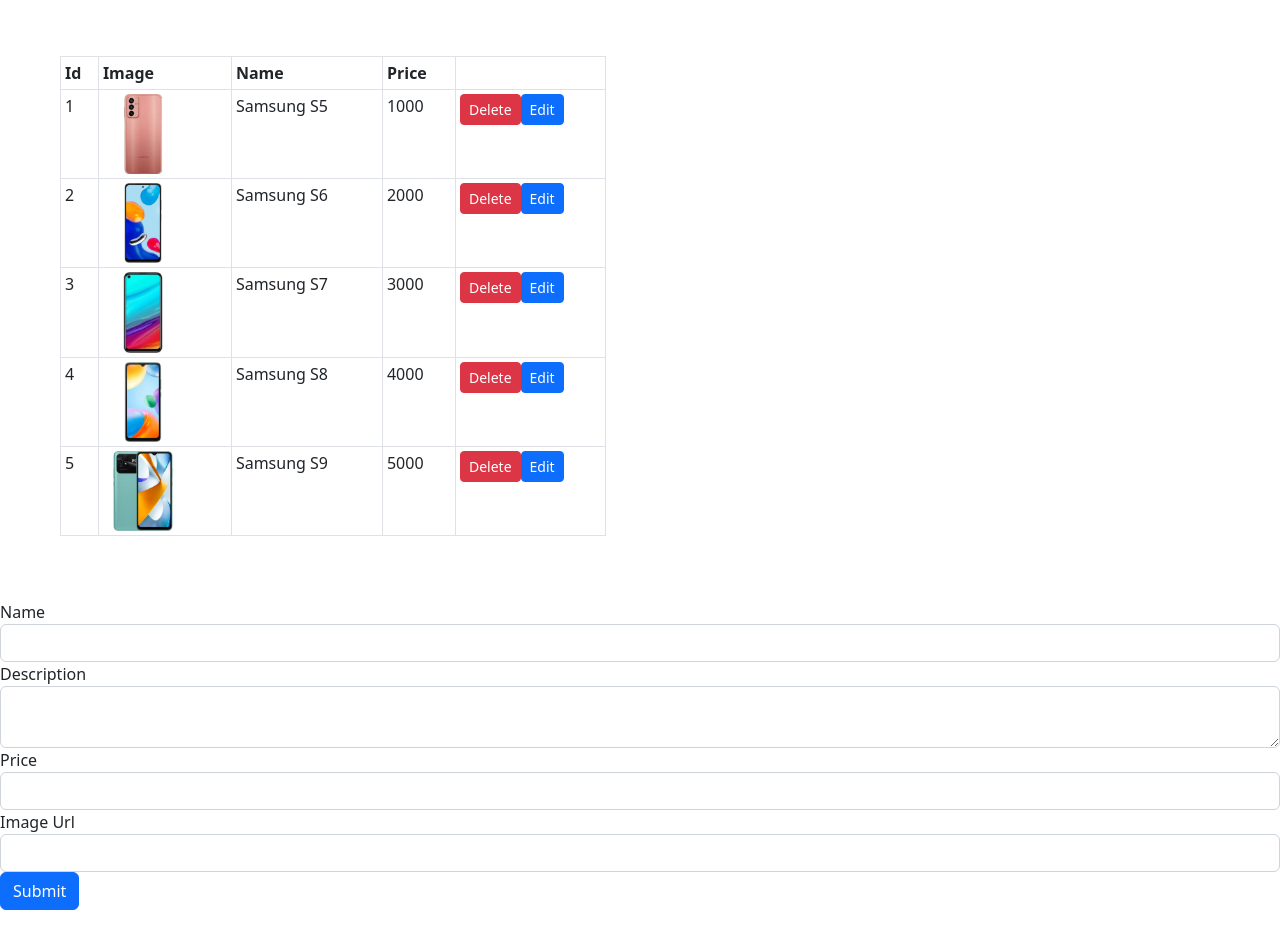
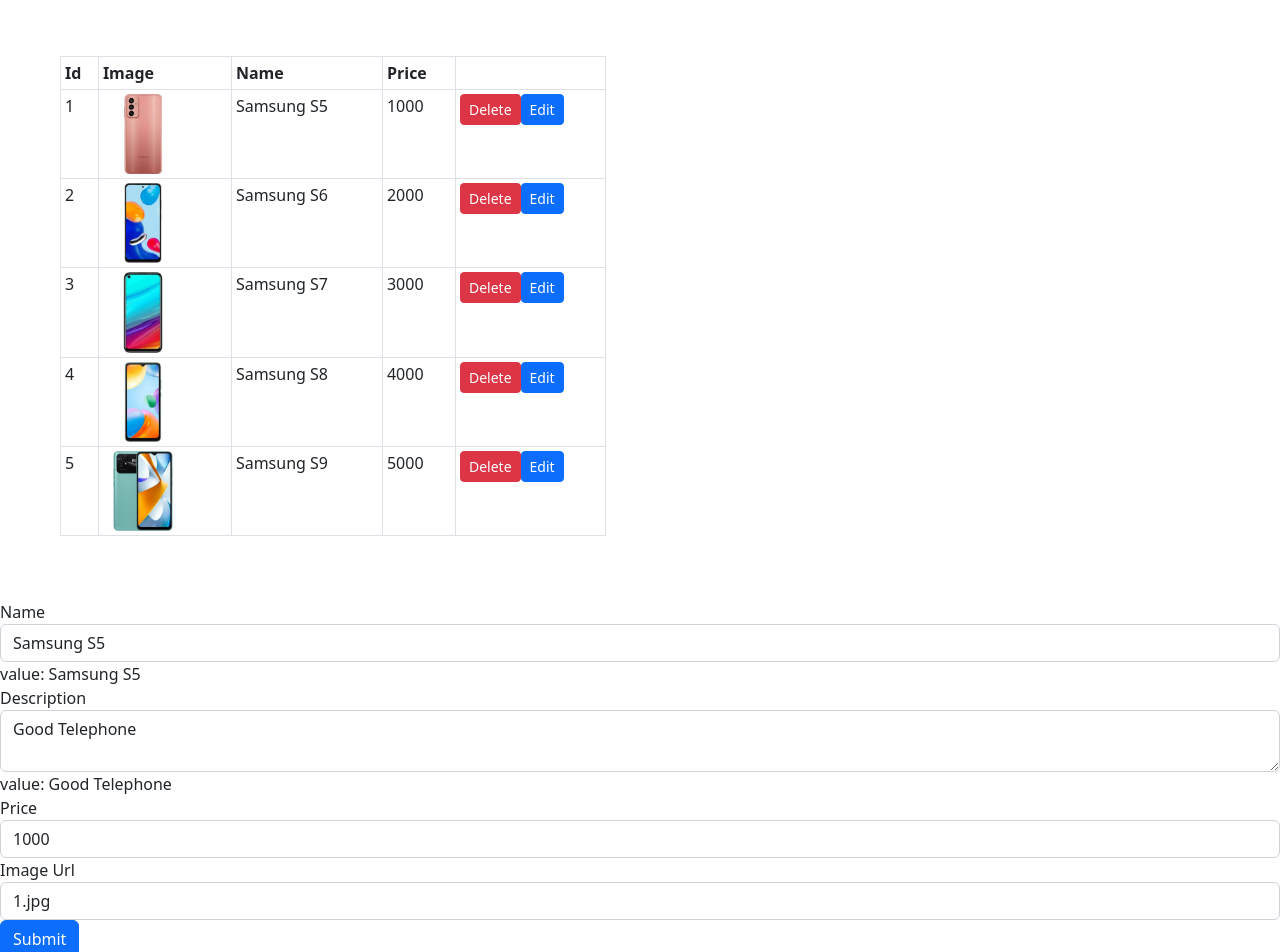
Before and after one commit to fatihdelice/learn-angular, an Angular app: page / in a window 1280 px wide. Shown: the top 952 px of the page. Before the commit the page ends 910 px from the top, so only its background shows below. Built offline with nearby package versions, Linux system fonts and the light colour scheme.

Commit message:
Reactive forms - FormControls added

```diff
--- a/src/app/app.module.ts
+++ b/src/app/app.module.ts
@@ -4,7 +4,7 @@
 import { SummaryPipe } from './summary.pipe';
 import { InputEmailDirective } from './input-email.directive';
 import { AdminProductsComponent } from './admin-products/admin-products.component';
-import { FormsModule } from '@angular/forms';
+import { FormsModule, ReactiveFormsModule } from '@angular/forms';
 
 @NgModule({
   declarations: [
@@ -15,7 +15,8 @@
   ],
   imports: [
     BrowserModule,
-    FormsModule
+    FormsModule,
+    ReactiveFormsModule
   ],
   providers: [],
   bootstrap: [ProductComponent]
--- a/src/app/product.component.html
+++ b/src/app/product.component.html
@@ -241,23 +241,25 @@
 <form>
     <div class="form-group">
         <label>Name</label>
-        <input class="form-control">
+        <input class="form-control" [formControl]="name">
+        value: {{name.value}}
     </div>
 
     <div class="form-group">
         <label>Description</label>
-        <textarea class="form-control"></textarea>
+        <textarea class="form-control"  [formControl]="description"></textarea>
+        value: {{description.value}}
     </div>
 
     <div class="form-group">
         <label>Price</label>
-        <input class="form-control">
+        <input class="form-control"  [formControl]="price">
     </div>
 
     <div class="form-group">
         <label>Image Url</label>
-        <input class="form-control">
+        <input class="form-control"  [formControl]="imageUrl">
     </div>
 
-    <button type="submit" class="btn btn-primary"> Submit </button>
+    <button type="submit" (click)="updateName()" class="btn btn-primary"> Submit </button>
 </form>
--- a/src/app/product.component.ts
+++ b/src/app/product.component.ts
@@ -2,6 +2,7 @@
 import { ProductRepository } from './repository.model';
 import { Product } from './product.model';
 import { NgForm } from '@angular/forms';
+import { FormControl } from '@angular/forms';
 
 @Component({
     selector: 'app',
@@ -13,12 +14,22 @@
     model: ProductRepository = new ProductRepository();
     disabled = true;
 
+    //Reactive forms
+    name = new FormControl('Samsung S5');
+    description = new FormControl('Good Telephone');
+    price = new FormControl('1000');
+    imageUrl = new FormControl('1.jpg');
+
+    updateName(){
+        this.name.setValue('Samsung S6');
+    }
+
     //Pipes
-    today: number = Date.now();
-    title: string = "Learn Angular";
-    students: number = 21536;
-    price: number = 199.99;
-    completed: number = 0.789;
+    // today: number = Date.now();
+    // title: string = "Learn Angular";
+    // students: number = 21536;
+    // price: number = 199.99;
+    // completed: number = 0.789;
 
     //Custom pipes
     text = "lorem ipsum dolor sit, amet consectetur adipisicing elit.";
```
